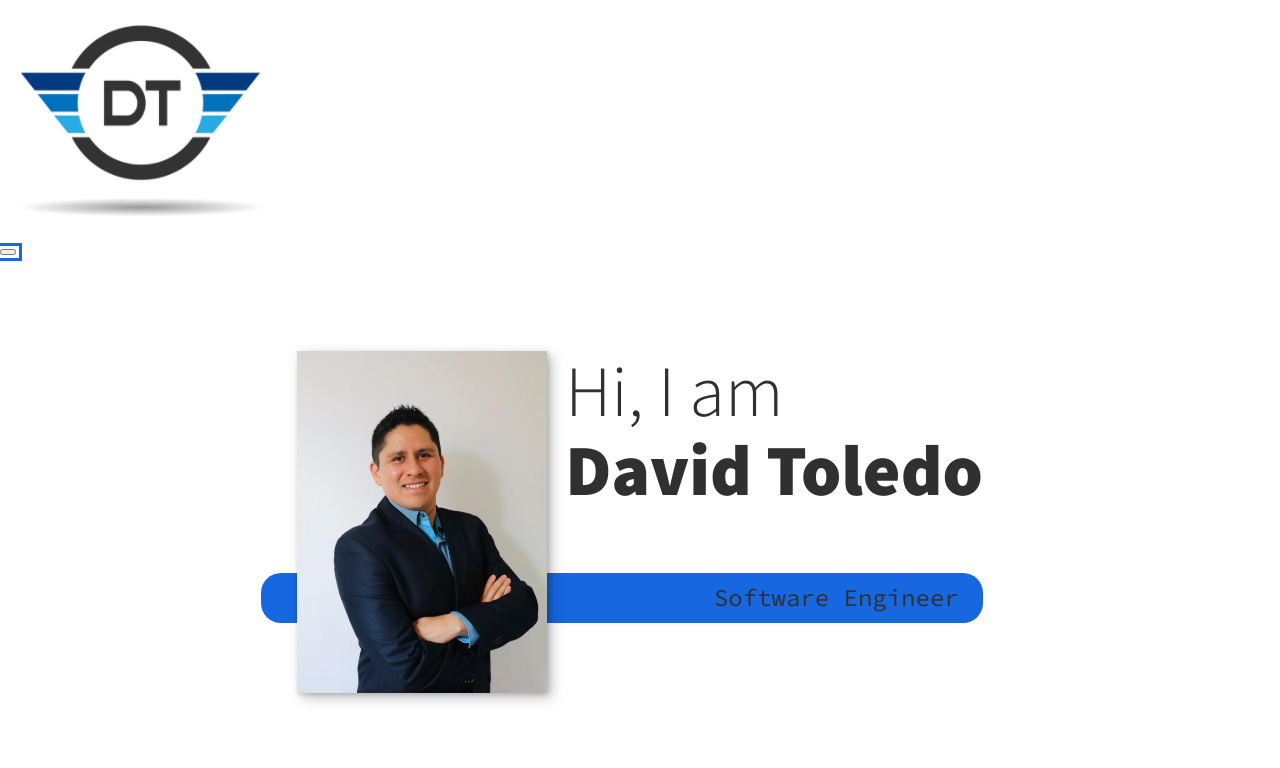
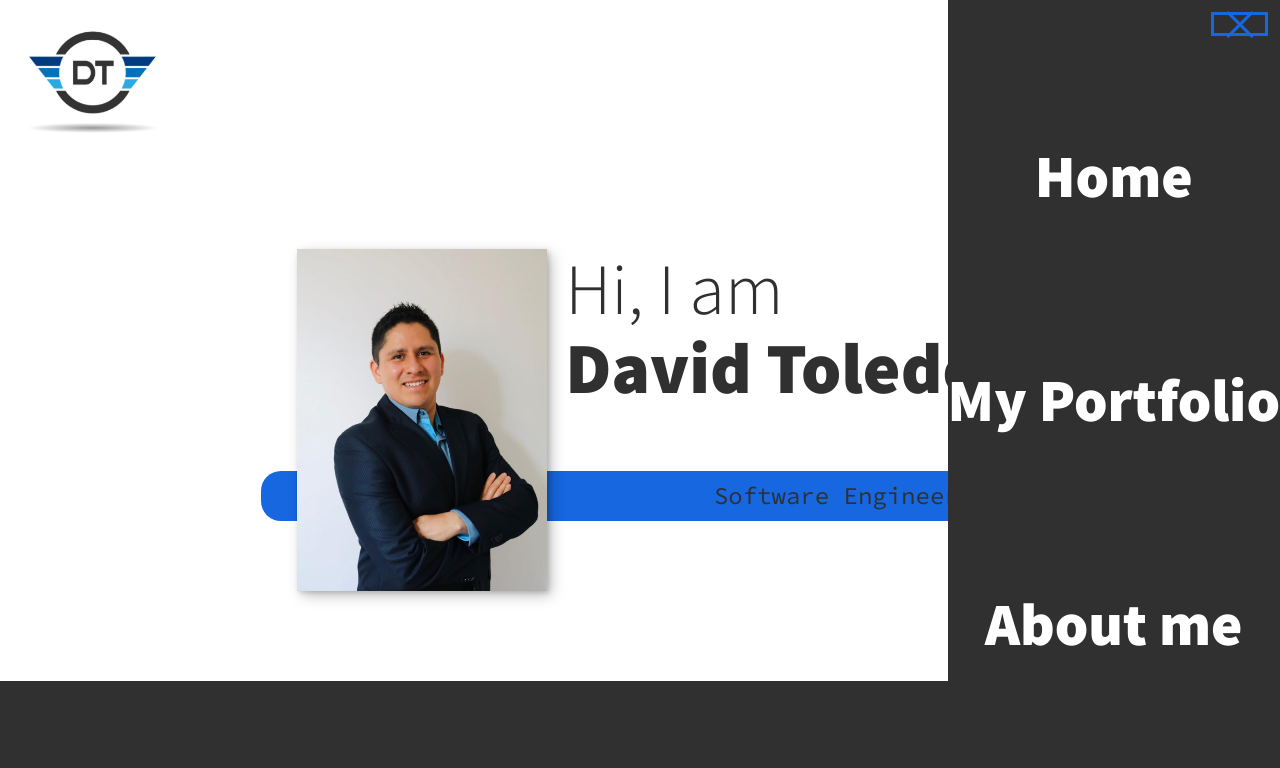
Before and after one commit to david-Toledo/Portfolio, a plain HTML site: page index.html in a window 1280 px wide. Both pictures are taken after a click on the button "toggle navigation". Shown: the top 768 px of the page. Drawn offline with nearby package versions, Linux system fonts and the light colour scheme.

Commit message:
nav added

```diff
--- a/css/style.css
+++ b/css/style.css
@@ -40,6 +40,9 @@ section {
     padding: 5em 2em;
 }
 
+html {
+    scroll-behavior: smooth;
+}
 
 body{
   background: var(--clr-light);
@@ -135,7 +138,111 @@ h3 { font-size: var(--fs-h3) }
 
 /* header */
 
-nav { display: none; }
+header{
+  display: flex;
+  justify-content: space-between;
+  padding: 1em;
+}
+
+.logo {
+    max-width: 150px;
+}
+
+nav{
+  position: fixed;
+  background: var(--clr-dark);
+  color: var(--clr-light);
+  top: 0;
+  bottom: 0;
+  left: 1;
+  right: 0;
+  z-index: 10;
+
+  transform: translateX(100%);
+  transition: transform 250ms cubic-bezier(.5, 0, .5, 1);
+}
+
+.nav__list{
+  list-style: none;
+  display: flex;
+  height: 100%;
+  flex-direction: column;
+  justify-content: space-evenly;
+  align-items: center;
+  margin: 0;
+  padding: 0;
+}
+
+.nav__link{
+  color: inherit;
+  font-weight: var(--fw-bold);
+  font-size: var(--fs-h2);
+  text-decoration: none;
+}
+
+.nav__link:hover {
+    color: var(--clr-accent);
+}
+
+.nav-toggle {
+    padding: .25em;
+    background: transparent;
+    border: 0;
+    cursor: pointer;
+    position: absolute;
+    right: 1em;
+    top: 1em;
+    z-index: 1000;
+}
+
+.nav-open .nav {
+  transform: translateX(0);
+}
+
+.nav-open .nav-toggle {
+    position: fixed;
+}
+
+.nav-open .hamburger {
+    transform: rotate(.625turn);
+}
+
+.nav-open .hamburger::before {
+    transform: rotate(90deg) translateX(-6px);
+}
+
+.nav-open .hamburger::after {
+    opacity: 0;
+}
+
+
+.hamburger {
+    display: block;
+    position: relative;
+}
+
+.hamburger,
+.hamburger::before,
+.hamburger::after {
+    background: var(--clr-accent);
+    width: 2em;
+    height: 3px;
+    border-radius: 1em;
+    transition: transform 250ms ease-in-out;
+}
+
+
+.hamburger::before,
+.hamburger::after {
+    content: '';
+    position: absolute;
+    left: 0;
+    right: 0;
+
+}
+
+.hamburger::before { top: 6px; }
+.hamburger::after { bottom: 6px; }
 
 /*  Intro section  */
 
--- a/index.html
+++ b/index.html
@@ -4,7 +4,7 @@
     <meta charset="utf-8">
     <meta name="viewport"content="width=device-width, initial-scale=1.0">
     <title>My Portfolio</title>
-    <script src="js/main.js"></script>
+
 
     <link rel="stylesheet"
     href="https://cdnjs.cloudflare.com/ajax/libs/normalize/7.0.0/normalize.min.css">
@@ -28,9 +28,10 @@
       <nav class="nav">
         <ul class="nav__list">
           <li class="nav__item"><a href="#home" class="nav__link">Home</a></li>
-          <li class="nav__item"><a href="#services" class="nav__link">My Services</a></li>
+          <!-- <li class="nav__item"><a href="#services" class="nav__link">My Services</a></li> -->
+          <li class="nav__item"><a href="#work" class="nav__link">My Portfolio</a></li>
           <li class="nav__item"><a href="#about" class="nav__link">About me</a></li>
-          <li class="nav__item"><a href="#work" class="nav__link">My work</a></li>
+
         </ul>
       </nav>
     </header>
@@ -58,7 +59,7 @@
 
       <section class="my-work" id="work">
         <h2 class="section__title section__title--work">My Portfolio</h2>
-              <p class="section__subtitle section__subtitle--work">Some of my works</p>
+              <p class="section__subtitle section__subtitle--work">Some of my projects</p>
 
         <div class="portfolio">
 
@@ -135,7 +136,7 @@
       </ul>
     </footer>
 
-
+    <script src="js/main.js"></script>
 
   </body>
 </html>
--- a/js/main.js
+++ b/js/main.js
@@ -1 +1,14 @@
 console.log("testing");
+
+const navToggle = document.querySelector('.nav-toggle');
+const navLinks = document.querySelectorAll('.nav__link');
+
+navToggle.addEventListener('click', () => {
+    document.body.classList.toggle('nav-open');
+});
+
+navLinks.forEach(link => {
+    link.addEventListener('click', () => {
+        document.body.classList.remove('nav-open');
+    })
+})
```
